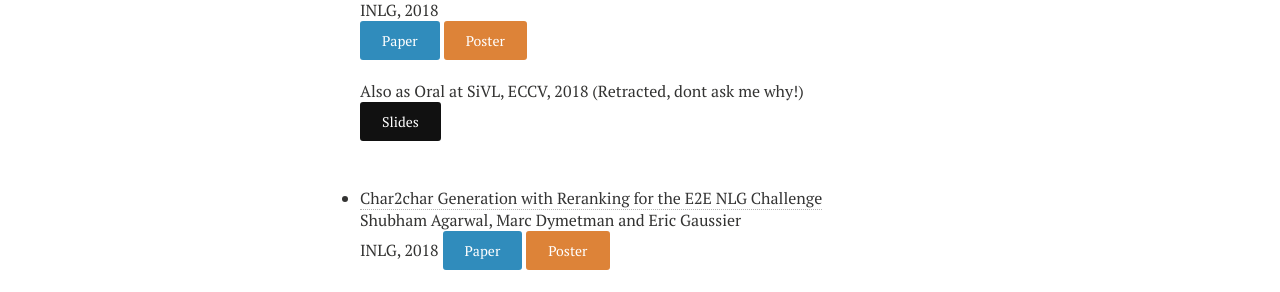
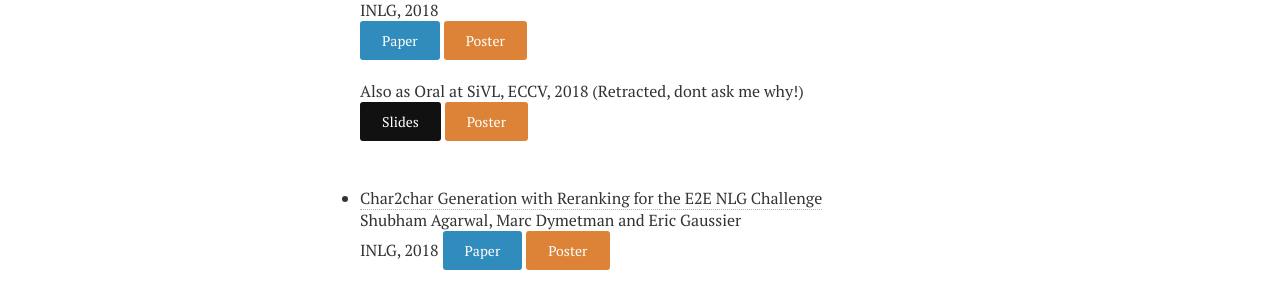
Before and after one commit to shubhamagarwal92/shubhamagarwal92.github.io, a Jekyll site: the page built from publications.md, in a window 1280 px wide. Shown: the part 1336-1628 px from the top of the page. Built offline with Jekyll 4.4.1, drawn with Linux system fonts in a browser that asks for light colours; nearby versions of some CDN libraries.

Commit message:
Update publications.md

```diff
--- a/publications.md
+++ b/publications.md
@@ -59,6 +59,7 @@
 Also as Oral at SiVL, ECCV, 2018 (Retracted, dont ask me why!)
 <br />
 [<button type="button" class="btn ">Slides</button>](https://drive.google.com/file/d/1E_OrBGmWD0MFF0WSoAev5rWgyzj3wWgh/view?usp=sharing)
+[<button type="button" class="btn btn-warning">Poster</button>](https://drive.google.com/file/d/1EzepKH98cfuA7gw8Gb9JhPq0pYiotR07/view?usp=sharing)
 
 * [Char2char Generation with Reranking for the E2E NLG Challenge](https://arxiv.org/pdf/1811.05826.pdf) <br />
 Shubham Agarwal, Marc Dymetman and Eric Gaussier <br />
```
